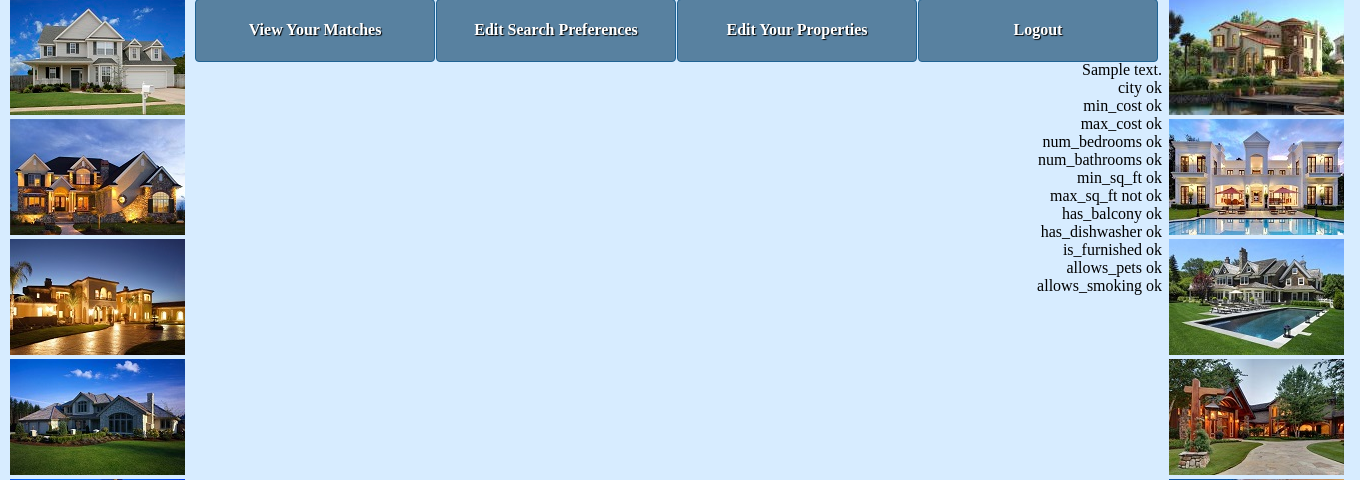
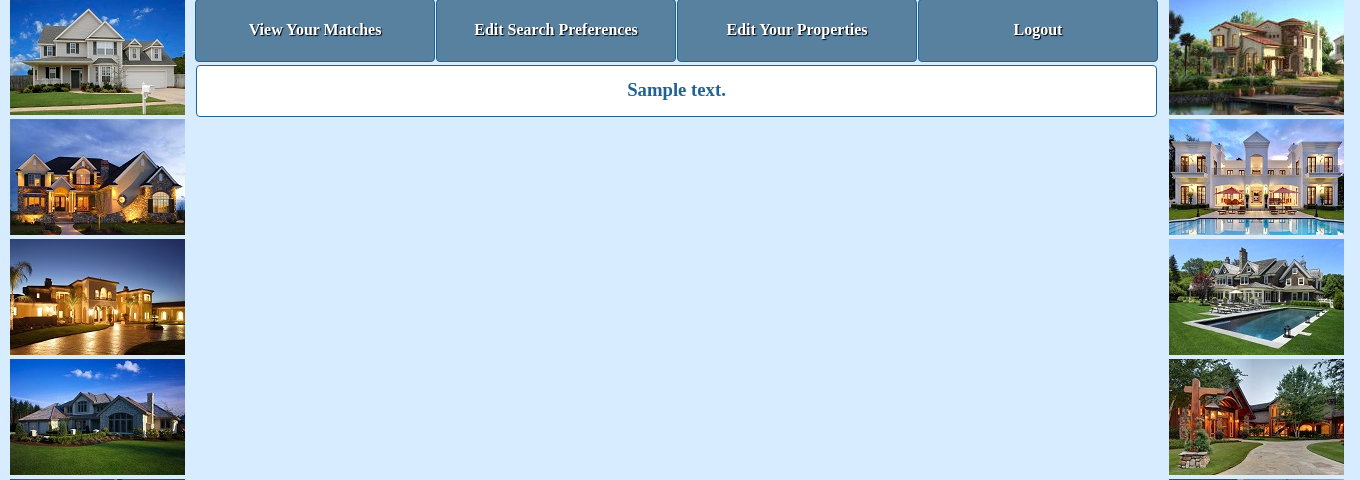
Before and after one commit to ml-davis/ml-davis.github.io, a PHP site: page /Projects/OnlineRealEstate/PHP/Matches.php in a window 1360 px wide. Shown: the part 130-610 px from the top of the page. Run offline with PHP 8.4, Linux system fonts and the light colour scheme; the visitor is signed in with stand-in values (Sample User, id 1); tables that the repository leaves empty hold one stand-in row (values such as "Sample post"); a stand-in replaces the project's code that opens the database connection.

Commit message:
Added some images to projects, fixed matches.php

```diff
--- a/Projects/OnlineRealEstate/CSS/ORE_Style.css
+++ b/Projects/OnlineRealEstate/CSS/ORE_Style.css
@@ -412,6 +412,7 @@ body {
     background-color: white;
     border: 1px solid #1f6394;
     border-radius: 4px;
+    text-align: center;
 }
 
 .strip h3 {
--- a/Projects/OnlineRealEstate/PHP/Matches.php
+++ b/Projects/OnlineRealEstate/PHP/Matches.php
@@ -18,80 +18,29 @@
         <div id="leftPanel" class="sideBanner"> </div>
         <div id="mainPanel">
             <nav id="navPanel"><script>buildNavPanel()</script></nav>
-            <div style="text-align: right">
             <?php
                 require 'Database.php';
-                $query = 'SELECT * FROM user_prefs WHERE user_id='.$_SESSION['user_id'];
-                $result = mysqli_query($con, $query) or die('Unable to access user\'s preferences');
-                $prefs = mysqli_fetch_assoc($result);
-                $query = 'SELECT * FROM properties';
-                $result = mysqli_query($con, $query);
 
-                function hasYesOrNo($pref, $prop, $name) {
-                    if ($pref == 'Any' || $pref == $prop) {
-                        echo $name . ' ok<br/>';
-                    } else {
-                        echo $name . ' not ok<br/>';
-                    }
-                }
+                $query = "SELECT address
+                    FROM user_prefs, properties
+                    WHERE user_prefs.user_id=".$_SESSION['user_id']."
+                    AND properties.city=user_prefs.city
+                    AND properties.cost>=user_prefs.min_cost
+                    AND (properties.cost<=user_prefs.max_cost OR user_prefs.max_cost='5000+')
+                    AND (properties.num_bedrooms=user_prefs.num_bedrooms OR user_prefs.num_bedrooms='Any')
+                    AND (properties.num_bathrooms=user_prefs.num_bathrooms OR user_prefs.num_bathrooms='Any')
+                    AND properties.sq_ft>=user_prefs.min_sq_ft
+                    AND (properties.sq_ft<=user_prefs.max_sq_ft OR user_prefs.max_sq_ft='5000+')
+                    AND (properties.has_balcony=user_prefs.has_balcony OR user_prefs.has_balcony='Any')
+                    AND (properties.is_furnished=user_prefs.is_furnished OR user_prefs.is_furnished='Any')
+                    AND (properties.allows_pets=user_prefs.allows_pets OR user_prefs.allows_pets='Any')
+                    AND (properties.allows_smoking=user_prefs.allows_smoking OR user_prefs.allows_smoking='Any')";
+                $result = mysqli_query($con, $query) or die('Unable to access matches');
 
                 while ($properties = mysqli_fetch_assoc($result)) {
-                    echo $properties['address'] . '<br/>';
-                    if ($properties['city'] == $prefs['city']) {
-                        echo 'city ok<br/>';
-                    } else {
-                        echo 'city not ok<br>';
-                    }
-
-                    if ($properties['cost'] >= $prefs['min_cost']) {
-                        echo 'min_cost ok<br/>';
-                    } else {
-                        echo 'min_cost not ok<br/>';
-                    }
-
-                    if ($prefs['max_cost'] == '5000+' || $properties['cost'] <= $prefs['max_cost']) {
-                        echo 'max_cost ok<br/>';
-                    } else {
-                        echo 'max_cost not ok<br/>';
-                    }
-
-                    if ($prefs['num_bedrooms'] == 'Any'
-                        || $properties['num_bedrooms'] == $prefs['num_bedrooms']) {
-                        echo 'num_bedrooms ok<br/>';
-                    } else {
-                        echo 'num_bedrooms not ok<br/>';
-                    }
-
-                    if ($prefs['num_bathrooms'] == 'Any'
-                        || $properties['num_bathrooms'] == $prefs['num_bathrooms']) {
-                        echo 'num_bathrooms ok<br/>';
-                    } else {
-                        echo 'num_bathrooms not ok<br/>';
-                    }
-
-                    if ($properties['sq_ft'] >= $prefs['min_sq_ft']) {
-                        echo 'min_sq_ft ok<br/>';
-                    } else {
-                        echo 'min_sq_ft not ok<br/>';
-                    }
-
-                    if ($prefs['min_sq_ft'] == '100'
-                        || $properties['sq_ft'] < $prefs['max_sq_ft']) {
-                        echo 'max_sq_ft ok<br/>';
-                    } else {
-                        echo 'max_sq_ft not ok</br>';
-                    }
-
-                    hasYesOrNo($prefs['has_balcony'], $properties['has_balcony'], 'has_balcony');
-                    hasYesOrNo($prefs['has_dishwasher'], $properties['has_dishwasher'], 'has_dishwasher');
-                    hasYesOrNo($prefs['is_furnished'], $properties['is_furnished'], 'is_furnished');
-                    hasYesOrNo($prefs['allows_pets'], $properties['allows_pets'], 'allows_pets');
-                    hasYesOrNo($prefs['allows_smoking'], $properties['allows_smoking'], 'allows_smoking');
-
-                    echo '<br/><br/>';
+                    echo '<div class="strip"><h3>' . $properties['address'] . '</h3></div>';
                 }
-                ?>
-            </div>
+            ?>
         </div>
         <div id="rightPanel" class="sideBanner"> </div>
     </div>
```
Also changed, not shown: Projects/OnlineRealEstate/SQL/match.sql (added, +13 -0 lines), index.html (+16 -3 lines).
